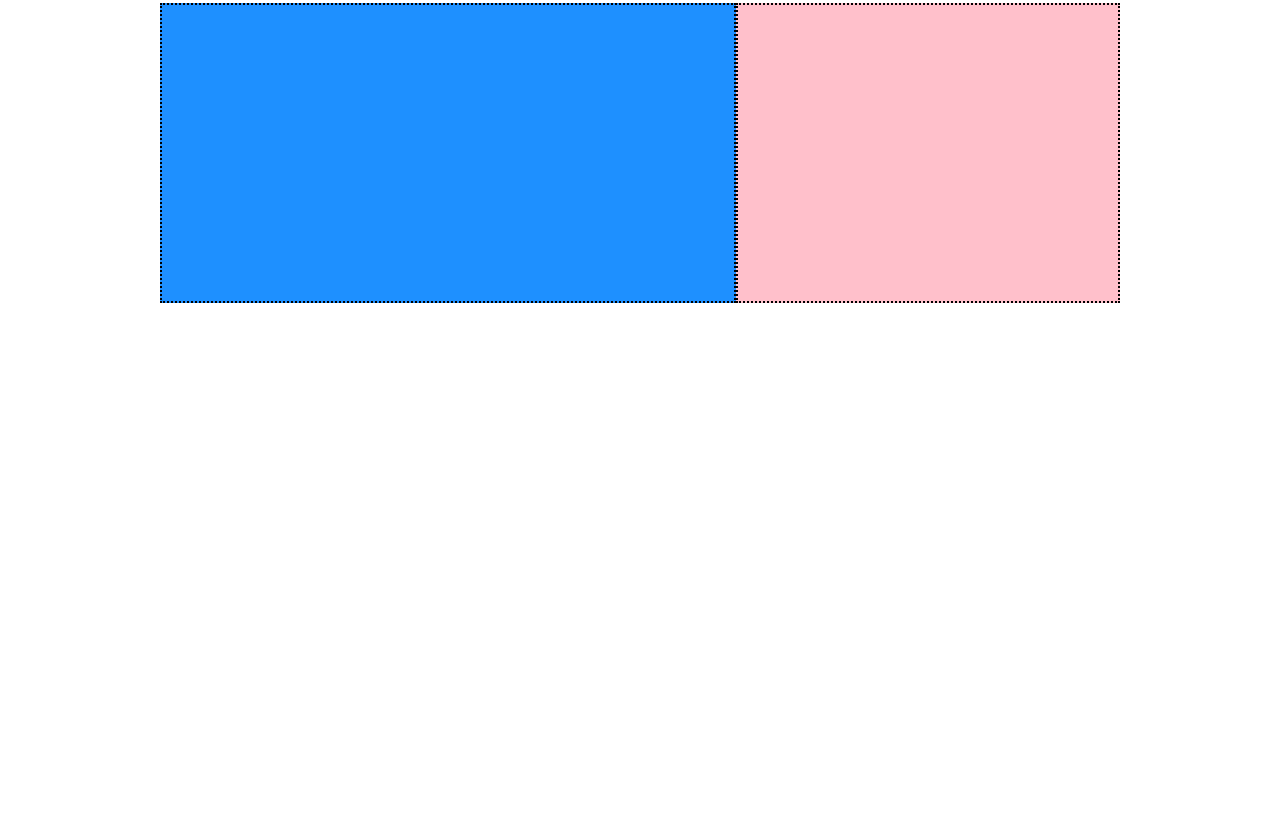
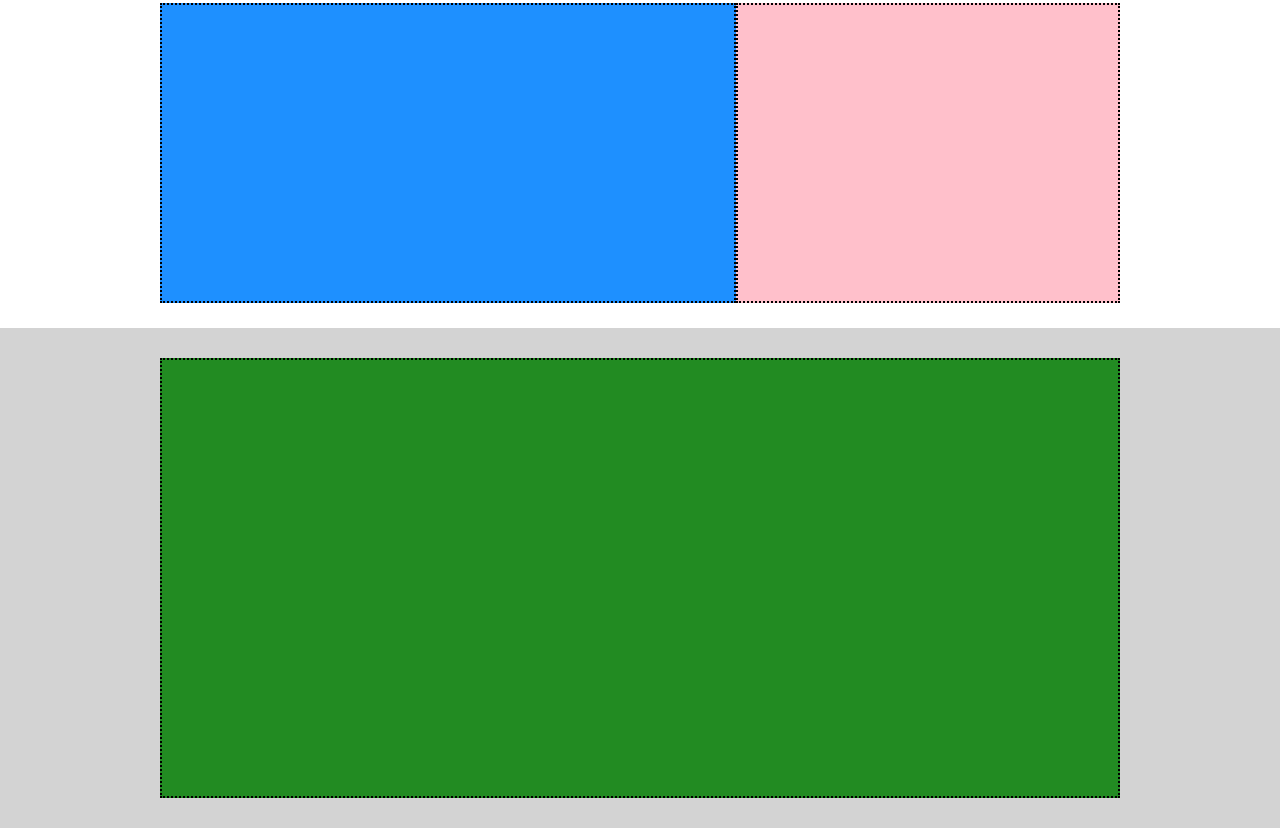
Before and after one commit to BernardoBarbucci/htmlcss-struttura-discord, a plain HTML site: page index.html in a window 1280 px wide. Shown: the part 1082-1910 px from the top of the page. Before the commit the page ends 1410 px from the top, so only its background shows below. Drawn offline with Linux system fonts and the light colour scheme.

Commit message:
box verde

```diff
--- a/CSS/style.css
+++ b/CSS/style.css
@@ -48,9 +48,9 @@ header{
     background-color: rgb(238, 130, 238);
     border: 2px dotted;
 }
-/* fine section box rosa con sfondo blu*/
+/*fine section box rosa con sfondo blu*/
 
-/* section box blu-rosa con sfondo bianco*/
+/*section box blu-rosa con sfondo bianco*/
 .container-due{
     background-color: rgb(255, 255, 255);
     height: 350px;
@@ -73,9 +73,9 @@ header{
     height: 300px ;
     border: 2px dotted;
 }
-/* fine section box blu-rosa con sfondo bianco*/
+/*fine section box blu-rosa con sfondo bianco*/
 
-/* section box blu-rosa con sfondo bianco flippato*/
+/*section box blu-rosa con sfondo bianco flippato*/
 .container-tre{
     background-color:rgb(211, 211, 211);
     height: 350px;
@@ -99,9 +99,9 @@ header{
     height: 300px ;
     border: 2px dotted;
 }
-/* fine section box blu-rosa con sfondo bianco flippato*/
+/*fine section box blu-rosa con sfondo bianco flippato*/
 
-/* terzo section box blu-rosa con sfondo bianco */
+/*terzo section box blu-rosa con sfondo bianco */
 .container-quattro{
     background-color: rgb(255, 255, 255);
     height: 350px;
@@ -124,3 +124,21 @@ header{
     height: 300px ;
     border: 2px dotted;
 }
+
+/*box-verde*/
+.container-verde{
+    background-color:rgb(211, 211, 211);
+    height: 500px;
+    display: flex;
+    justify-content: center;
+    align-items: center;
+    padding: 0 10rem;
+}
+
+.container-verde>.verde-box{
+    width: 100%;
+    background-color:rgb(34, 139, 34);
+    height: 440px;
+    border: 2px dotted;
+}
+/*fine box-verde*/
--- a/index.html
+++ b/index.html
@@ -41,6 +41,10 @@
             <div class="rosa-box"></div>
         </section>
 
+        <!--box verde-->
+        <section class="container-verde">
+            <div class="verde-box"></div>
+        </section>
 
     </main>
 
```
